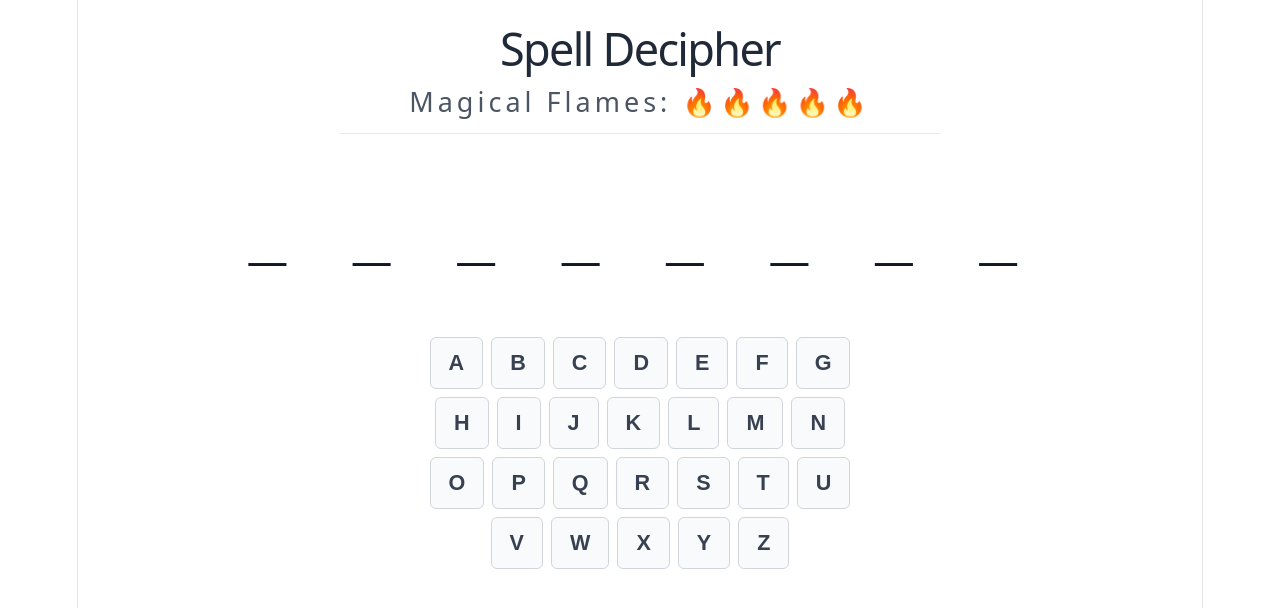
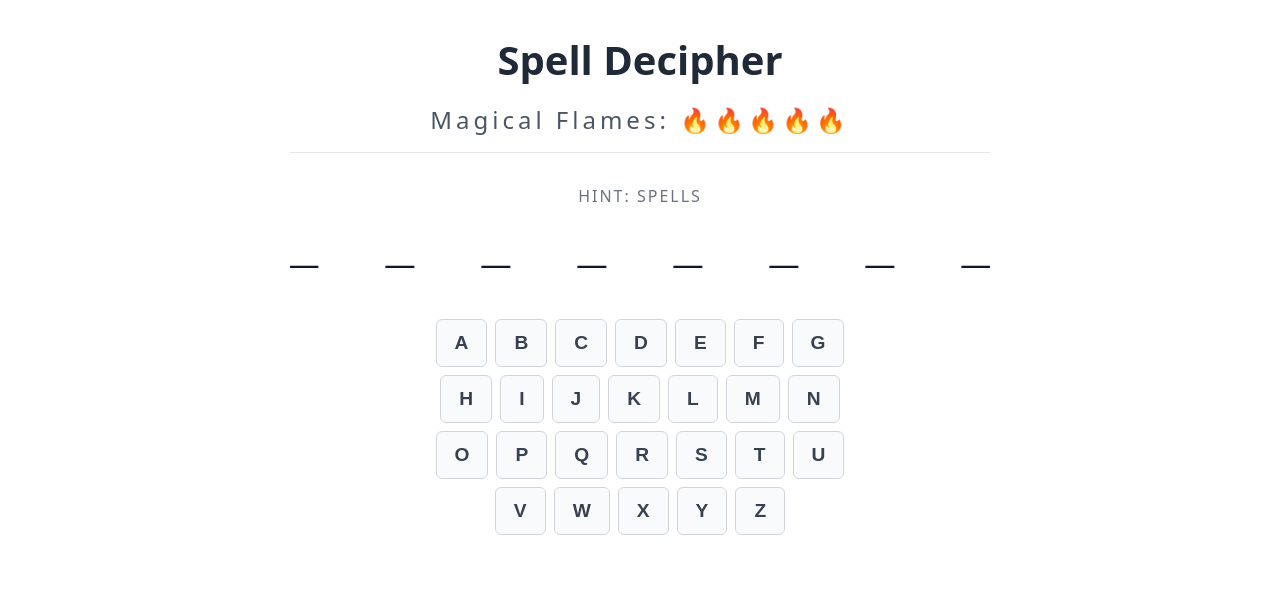
Before and after one commit to devmourao/SpellDecipher, a React (Vite) app: page / in a window 1280 px wide. Shown: the top 608 px of the page. Built offline with nearby package versions, Linux system fonts and the light colour scheme; no server answers; the database is empty.

Commit message:
feat(core/ui): implement category hint (BR-005) and complete test coverage for BR-006

```diff
--- a/src/App.css
+++ b/src/App.css
@@ -1,10 +1,9 @@
 
 .game-container {
-  max-width: 600px;
+  max-width: 800px;
   margin: 0 auto;
   padding: 2rem;
   text-align: center;
-  font-family: system-ui, -apple-system, sans-serif;
 }
 
 header {
@@ -21,8 +20,9 @@ header h1 {
 }
 
 .flames-container {
-  font-size: 1.5rem;
-  margin-top: 1.5rem;
+
+  font-size: clamp(1rem, 4vw, 1.5rem);
+  margin-top: 1rem;
   letter-spacing: 4px;
   color: #4b5563;
 }
@@ -30,26 +30,40 @@ header h1 {
 
 .spell-display {
   width: 100%;
-  display: flex;
-  justify-content: center;
+  margin: 1rem 0 2rem 0;
+  text-align: center;
+  overflow-x: auto;
+  padding-bottom: 10px;
+
+
+  scrollbar-width: none; /* Firefox */
+  -ms-overflow-style: none; /* IE e Edge */
+}
+
+
+.spell-display::-webkit-scrollbar {
+  display: none;
+}
+
+.category-hint {
+  font-size: 1rem;
+  color: #6b7280;
+  text-transform: uppercase;
+  letter-spacing: 2px;
+  margin: 0 0 1rem 0;
 }
 
 .spell-display h2 {
-  margin: 2rem 0;
+  display: inline-block;
+  margin: 0 auto;
   font-family: monospace;
   color: #111827;
-
-
   white-space: nowrap;
 
-
-  font-size: clamp(1.5rem, 8vw, 3.5rem);
-
-
-  letter-spacing: clamp(0.3rem, 3vw, 0.8rem);
+  font-size: clamp(1.2rem, 6vw, 3rem);
+  letter-spacing: 0.4em;
+  margin-right: -0.4em;
 }
-
-
 
 
 .keyboard {
@@ -77,14 +91,14 @@ header h1 {
   background-color: #e5e7eb;
 }
 
-
+/* Acertos: Azul Místico */
 .key-btn.correct {
   background-color: #3b82f6;
   color: white;
   border-color: #2563eb;
 }
 
-
+/* Erros: Obsidiana Apagada */
 .key-btn.wrong {
   background-color: #374151;
   color: #9ca3af;
--- a/src/App.tsx
+++ b/src/App.tsx
@@ -4,7 +4,7 @@ import './App.css';
 const ALPHABET = 'ABCDEFGHIJKLMNOPQRSTUVWXYZ'.split('');
 
 function App() {
-  const { maskedSpell, flames, status, guessLetter, resetGame, correctGuesses, wrongGuesses } = useSpellDecipher();
+  const { maskedSpell, flames, status, guessLetter, resetGame, correctGuesses, wrongGuesses, category } = useSpellDecipher();
 
   if (status === 'loading') {
     return <div className="loading-screen">Summoning ancient grimoire...</div>;
@@ -25,6 +25,7 @@ function App() {
 
       <main>
         <div className="spell-display">
+          <p className="category-hint">Hint: {category}</p>
           <h2>{maskedSpell}</h2>
         </div>
 
--- a/src/core/SpellDecipherGame.ts
+++ b/src/core/SpellDecipherGame.ts
@@ -4,14 +4,16 @@
  */
 export class SpellDecipherGame {
   private secretSpell: string;
+  private spellCategory: string;
   private guessedLetters: Set<string>;
   private _remainingFlames: number;
 
   private readonly MAX_FLAMES = 5; // Defined in DOC-001 (BR-003)
 
-  constructor(spell: string) {
+  constructor(spell: string, category: string = 'Unknown') {
     // Normalizes the spell to uppercase and removes trailing/leading spaces
     this.secretSpell = spell.trim().toUpperCase();
+    this.spellCategory = category;
     this.guessedLetters = new Set<string>();
     this._remainingFlames = this.MAX_FLAMES;
   }
@@ -90,4 +92,8 @@ export class SpellDecipherGame {
   public get remainingFlames(): number {
     return this._remainingFlames;
   }
+
+  public get category(): string {
+    return this.spellCategory;
+  }
 }
--- a/src/data/SpellRepository.ts
+++ b/src/data/SpellRepository.ts
@@ -1,11 +1,15 @@
 import { createClient, SupabaseClient } from '@supabase/supabase-js';
 import { fallbackSpells } from './fallbackSpells';
+
+export interface SpellData {
+  word: string;
+  category: string;
+}
 
 export class SpellRepository {
   private supabase: SupabaseClient | null = null;
 
   constructor() {
-    // Fetches environment variables
     const supabaseUrl = import.meta.env?.VITE_SUPABASE_URL;
     const supabaseKey = import.meta.env?.VITE_SUPABASE_ANON_KEY;
 
@@ -14,34 +18,34 @@ export class SpellRepository {
     }
   }
 
-  /**
-   * Attempts to fetch a random spell from the database.
-   * If the network fails or credentials are missing, it safely falls back to the static dictionary.
-   */
-  public async getRandomSpell(): Promise<string> {
+  public async getRandomSpell(): Promise<SpellData> {
     try {
-      if (!this.supabase) {
-        throw new Error("Supabase client is not initialized. Missing environment variables.");
-      }
+      if (!this.supabase) throw new Error("Supabase client is not initialized.");
 
-      // Fetching a pool of words from the 'spells' table
+
       const { data, error } = await this.supabase
         .from('spells')
-        .select('word')
+        .select('word, category')
         .limit(20);
 
-      if (error || !data || data.length === 0) {
-        throw new Error("Failed to fetch data from Supabase.");
-      }
+      if (error || !data || data.length === 0) throw new Error("Failed to fetch data.");
 
       const randomIndex = Math.floor(Math.random() * data.length);
-      return data[randomIndex].word.toUpperCase();
+      return {
+        word: data[randomIndex].word.toUpperCase(),
+        category: data[randomIndex].category
+      };
 
     } catch (error) {
       console.warn("Database connection failed. Activating offline fallback dictionary.", error);
 
       const randomIndex = Math.floor(Math.random() * fallbackSpells.length);
-      return fallbackSpells[randomIndex].word.toUpperCase();
+      const fallback = fallbackSpells[randomIndex];
+
+      return {
+        word: fallback.word.toUpperCase(),
+        category: fallback.category
+      };
     }
   }
 }
--- a/src/hooks/useSpellDecipher.ts
+++ b/src/hooks/useSpellDecipher.ts
@@ -9,20 +9,23 @@ export function useSpellDecipher() {
   const [maskedSpell, setMaskedSpell] = useState<string>('');
   const [flames, setFlames] = useState<number>(5);
   const [status, setStatus] = useState<GameStatus>('loading');
+  const [category, setCategory] = useState<string>('');
 
   const initializeGame = useCallback(async () => {
     setStatus('loading');
 
     // Fetch data using our resilient repository
     const repository = new SpellRepository();
-    const word = await repository.getRandomSpell();
+    const spellData = await repository.getRandomSpell();
+
 
     // Initialize the core engine
-    const newGame = new SpellDecipherGame(word);
+    const newGame = new SpellDecipherGame(spellData.word, spellData.category);
 
     setGame(newGame);
     setMaskedSpell(newGame.getMaskedSpell());
     setFlames(newGame.remainingFlames);
+    setCategory(newGame.category)
     setStatus('playing');
   }, []);
 
@@ -57,6 +60,7 @@ export function useSpellDecipher() {
     guessLetter,
     resetGame: initializeGame ,
     correctGuesses,
-    wrongGuesses
+    wrongGuesses,
+    category
   };
 }
--- a/src/index.css
+++ b/src/index.css
@@ -1,111 +1,22 @@
 :root {
-  --text: #6b6375;
-  --text-h: #08060d;
-  --bg: #fff;
-  --border: #e5e4e7;
-  --code-bg: #f4f3ec;
-  --accent: #aa3bff;
-  --accent-bg: rgba(170, 59, 255, 0.1);
-  --accent-border: rgba(170, 59, 255, 0.5);
-  --social-bg: rgba(244, 243, 236, 0.5);
-  --shadow:
-    rgba(0, 0, 0, 0.1) 0 10px 15px -3px, rgba(0, 0, 0, 0.05) 0 4px 6px -2px;
-
-  --sans: system-ui, 'Segoe UI', Roboto, sans-serif;
-  --heading: system-ui, 'Segoe UI', Roboto, sans-serif;
-  --mono: ui-monospace, Consolas, monospace;
-
-  font: 18px/145% var(--sans);
-  letter-spacing: 0.18px;
-  color-scheme: light dark;
+  --bg: #ffffff;
+  --text: #1f2937;
+  font-family: system-ui, -apple-system, sans-serif;
   color: var(--text);
-  background: var(--bg);
-  font-synthesis: none;
-  text-rendering: optimizeLegibility;
-  -webkit-font-smoothing: antialiased;
-  -moz-osx-font-smoothing: grayscale;
-
-  @media (max-width: 1024px) {
-    font-size: 16px;
-  }
+  background-color: var(--bg);
 }
 
-@media (prefers-color-scheme: dark) {
-  :root {
-    --text: #9ca3af;
-    --text-h: #f3f4f6;
-    --bg: #16171d;
-    --border: #2e303a;
-    --code-bg: #1f2028;
-    --accent: #c084fc;
-    --accent-bg: rgba(192, 132, 252, 0.15);
-    --accent-border: rgba(192, 132, 252, 0.5);
-    --social-bg: rgba(47, 48, 58, 0.5);
-    --shadow:
-      rgba(0, 0, 0, 0.4) 0 10px 15px -3px, rgba(0, 0, 0, 0.25) 0 4px 6px -2px;
-  }
-
-  #social .button-icon {
-    filter: invert(1) brightness(2);
-  }
+body, html {
+  margin: 0;
+  padding: 0;
+  width: 100%;
+  min-height: 100vh;
 }
 
+
 #root {
-  width: 1126px;
-  max-width: 100%;
-  margin: 0 auto;
-  text-align: center;
-  border-inline: 1px solid var(--border);
-  min-height: 100svh;
+  width: 100%;
+  min-height: 100vh;
   display: flex;
   flex-direction: column;
-  box-sizing: border-box;
 }
-
-body {
-  margin: 0;
-}
-
-h1,
-h2 {
-  font-family: var(--heading);
-  font-weight: 500;
-  color: var(--text-h);
-}
-
-h1 {
-  font-size: 56px;
-  letter-spacing: -1.68px;
-  margin: 32px 0;
-  @media (max-width: 1024px) {
-    font-size: 36px;
-    margin: 20px 0;
-  }
-}
-h2 {
-  font-size: 24px;
-  line-height: 118%;
-  letter-spacing: -0.24px;
-  margin: 0 0 8px;
-  @media (max-width: 1024px) {
-    font-size: 20px;
-  }
-}
-p {
-  margin: 0;
-}
-
-code,
-.counter {
-  font-family: var(--mono);
-  display: inline-flex;
-  border-radius: 4px;
-  color: var(--text-h);
-}
-
-code {
-  font-size: 15px;
-  line-height: 135%;
-  padding: 4px 8px;
-  background: var(--code-bg);
-}
```
Also changed, not shown: 2 other files (tests, documents, lock files or other folders).
